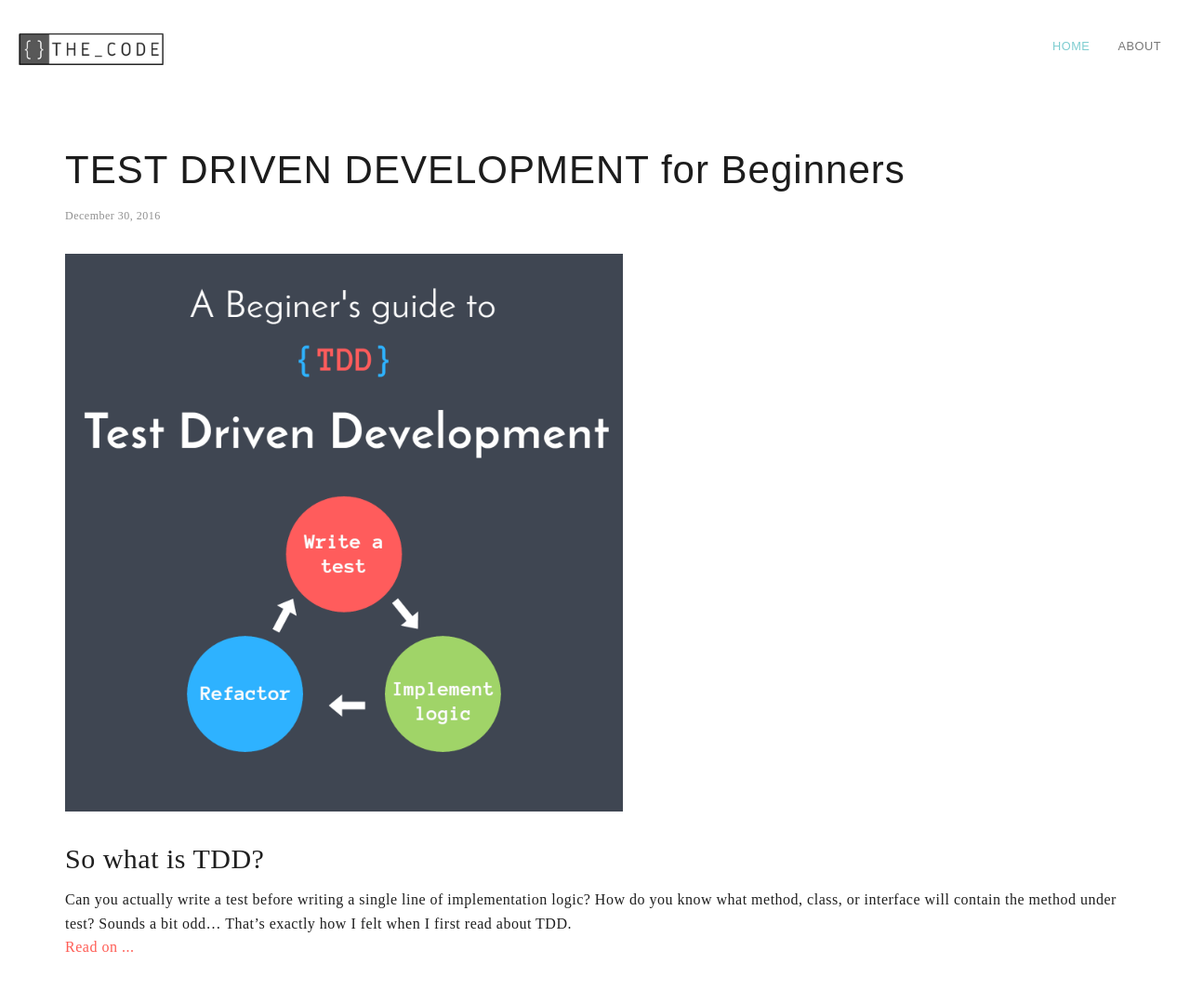
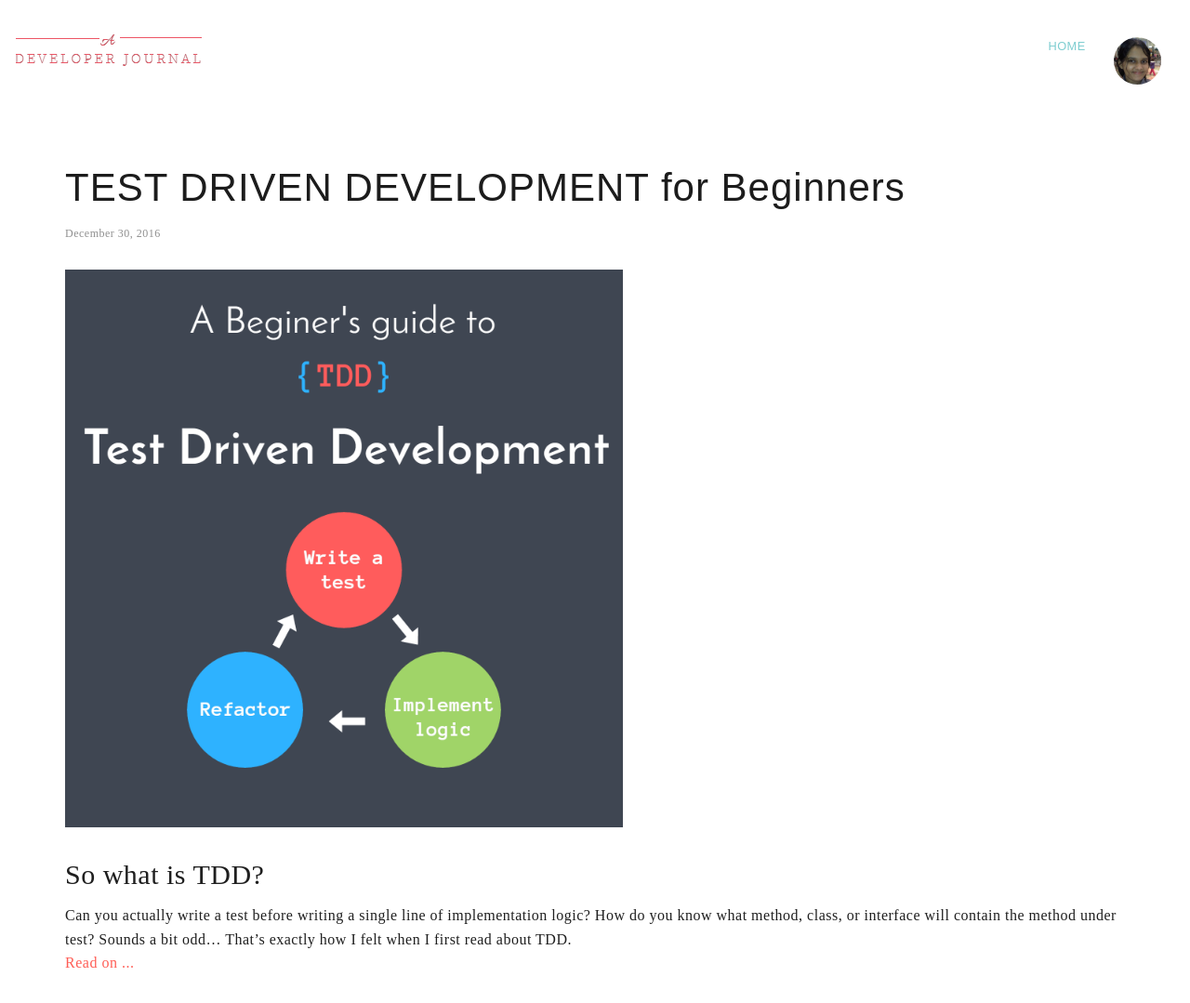
Before and after one commit to DiliniRajapaksha/DeveloperJournal, a Jekyll site: the page built from index.html, in a window 1280 px wide. Shown: the whole page at 93% size. Built offline with Jekyll 4.4.1, drawn with Linux system fonts in a browser that asks for light colours; nearby versions of some CDN libraries.

Commit message:
New logo and about page

```diff
--- a/_includes/header.html
+++ b/_includes/header.html
@@ -17,7 +17,7 @@
           <a class="nav-link" href="{{"/index.html" | prepend: site.baseurl}}">HOME <span class="sr-only">(current)</span></a>
         </li>
         <li class="nav-item ">
-          <a class="nav-link" href="#">ABOUT</a>
+          <a class="nav-link" href="{{"/about.html" | prepend: site.baseurl}}" target="_blank"><img class="img-circle img-sm" src="{{"/assets/img/self.jpg" | prepend: site.baseurl }}"></a>
         </li>
       </ul>
     </div>
--- a/about.html
+++ b/about.html
@@ -9,7 +9,7 @@
   <div class="row">
      <div class="box">
         <img class="img-circle img-shape" src="{{ "/assets/img/self.jpg" | prepend: site.baseurl }}">
-        <div class="shape-text"><span class="lg-txt">I'M DILINI RAJAPAKSHA</span> I have been building software for over 7 years from uni to up until now and hopefully will be continuing for years to come. I love to work with latest technologies in the field and with all the new frameworks, methodologies and stuff coming up I love to give them a try and learn whatever I like, and I love to share as I learn.</div>
+        <div class="shape-text"><a href="{{"/index.html" | prepend: site.baseurl}}"><span class="lg-txt">I'M DILINI RAJAPAKSHA</span></a> I have been building software for over 7 years from uni to up until now and hopefully will be continuing for years to come. I love to work with latest technologies in the field and with all the new frameworks, methodologies and stuff coming up I love to give them a try and learn whatever I like, and I love to share as I learn.</div>
       </div>
   </div>
   <div class="row">
--- a/css/main.scss
+++ b/css/main.scss
@@ -136,15 +136,22 @@
 
   list-style: none;
 }
+
+.post-header{
+  margin-top: 3em;
+  margin-bottom: 2em;
+}
+
 .post-title{
 font-family: "raleway",sans-serif;
 font-style: normal;
 font-weight: 300;
 font-size: 38;
-color: #1c1c1c;
-    line-height: 1.3em;
-        text-transform: none;
-    letter-spacing: 1px;
+color: #1c1c1c!important;
+line-height: 1.3em;
+text-transform: none;
+letter-spacing: 1px;
+margin-top: 2em;
 }
 .post-title>a:hover{
   text-decoration: none;
@@ -178,9 +185,6 @@
     line-height: 1.6em;
     letter-spacing: .5px;*/
     color:rgba(31,31,31,.5);
-}
-.bottem-buffer-3{
-  margin-bottom: 3%;
 }
 
 .red{
@@ -310,7 +314,6 @@
 
 
 .navbar-brand>img{
-  max-width: 9em!important;
   margin-top: 0.5em;
   margin-left: 0.9em;
 }
@@ -418,3 +421,7 @@
 .h5-sub{
   margin-top: 0px;
 }
+
+.img-sm{
+  max-width: 4em!important;
+}
--- a/index.html
+++ b/index.html
@@ -5,11 +5,11 @@
 
  <div class="container">
 
-  <ul class="post-list top-pd-60">
+  <ul class="post-list">
     {% for post in site.posts %}
       <li>
       <div class="post-excerpt">
-        <header class="post-header bottem-buffer-3">
+        <header class="post-header">
         <h1><a class="post-title" href="{{ post.url | prepend: site.baseurl }}">{{ post.title }}</a></h1>
         <div class="post-meta"><h6>{{ post.date | date: '%B %d, %Y' }}</h6></div>
         </header>
```
Also changed, not shown: assets/img/logo.png.
